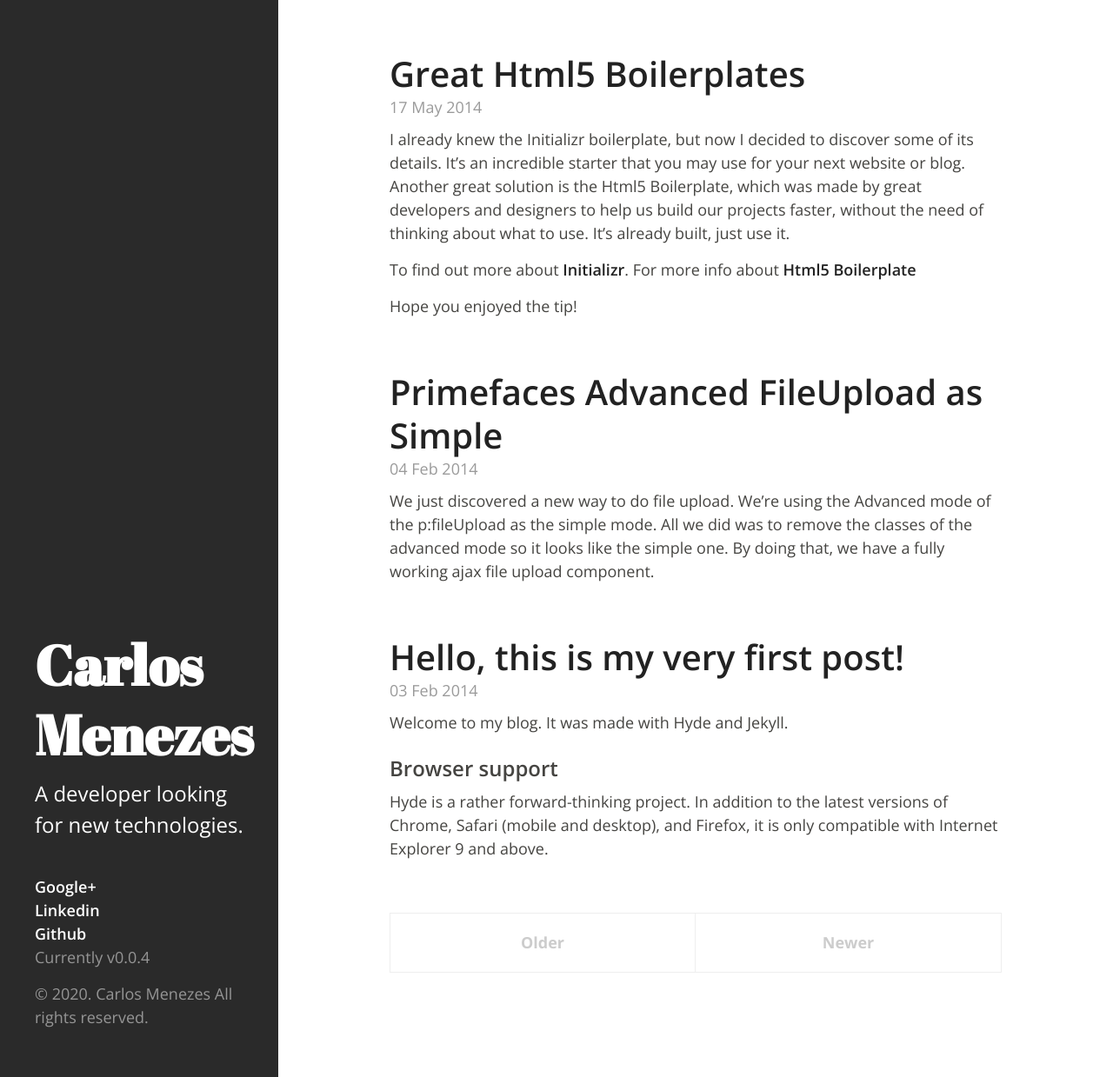
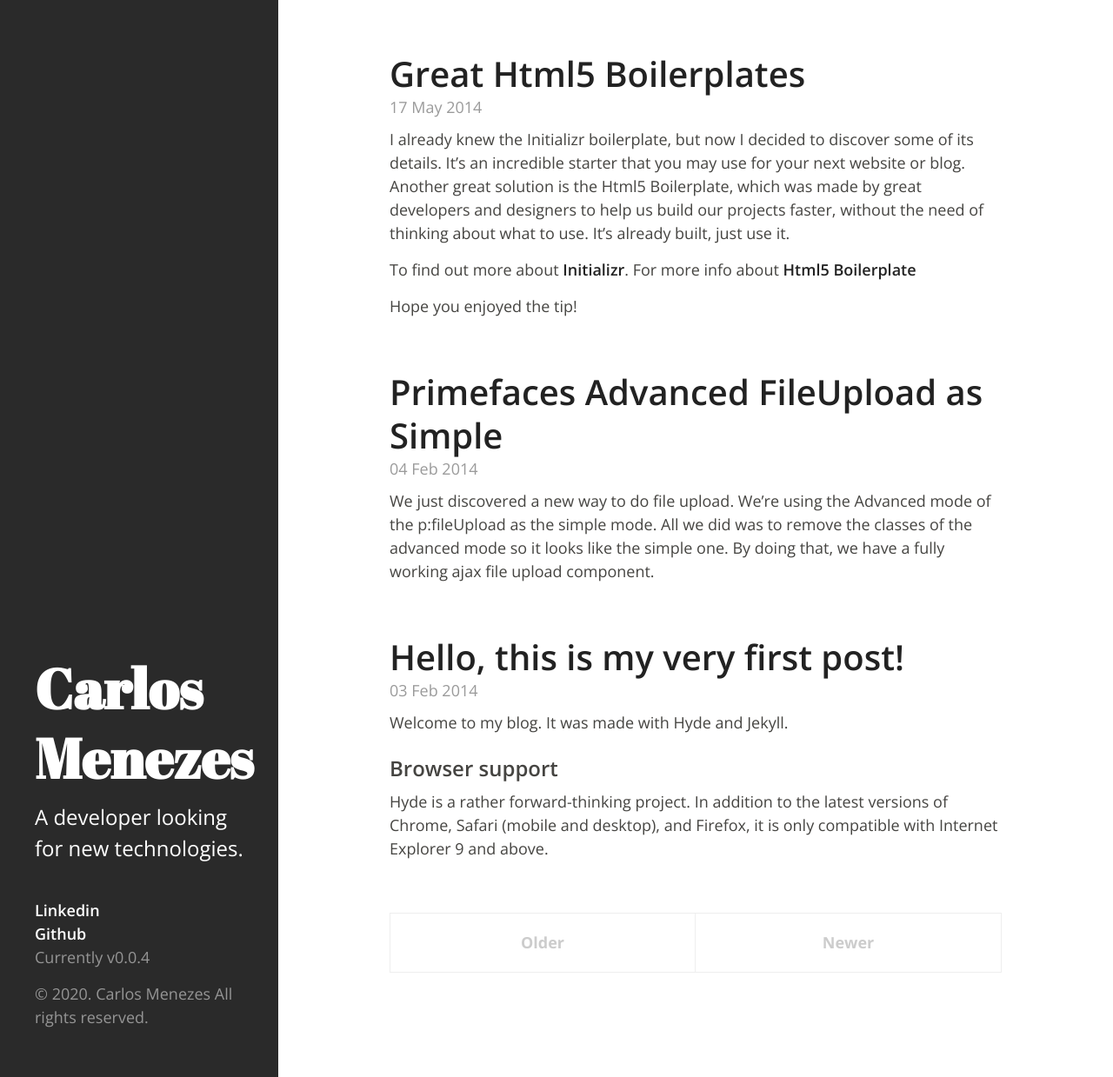
Before and after one commit to cgmenezes/cgmenezes.github.io, a Jekyll site: the page built from index.html, in a window 1280 px wide and 1239 px high. Shown: the whole window at 87% size. Built offline with Jekyll 4.4.1, drawn with Linux system fonts in a browser that asks for light colours; Markdown is read by kramdown in place of the engine named in the settings; the list of posts is cut into pages by our own code.

Commit message:
Update default.html

```diff
--- a/_layouts/default.html
+++ b/_layouts/default.html
@@ -15,13 +15,10 @@
             <!--<li>
               <a href="https://github.com/mdo/hyde/archive/v{{ site.version }}.zip">Download</a>
             </li>-->
-            <li>
-              <a href="https://plus.google.com/+CarlosAlbertoGalv%C3%A3oMenezes">Google+</a>
-            </li>
-			<li>
+	    <li>
               <a href="http://www.linkedin.com/in/carlosalbertogmenezes">Linkedin</a>
             </li>
-			<li>
+            <li>
               <a href="https://github.com/cgmenezes">Github</a>
             </li>
             <li>Currently v{{ site.version }}</li>
```
